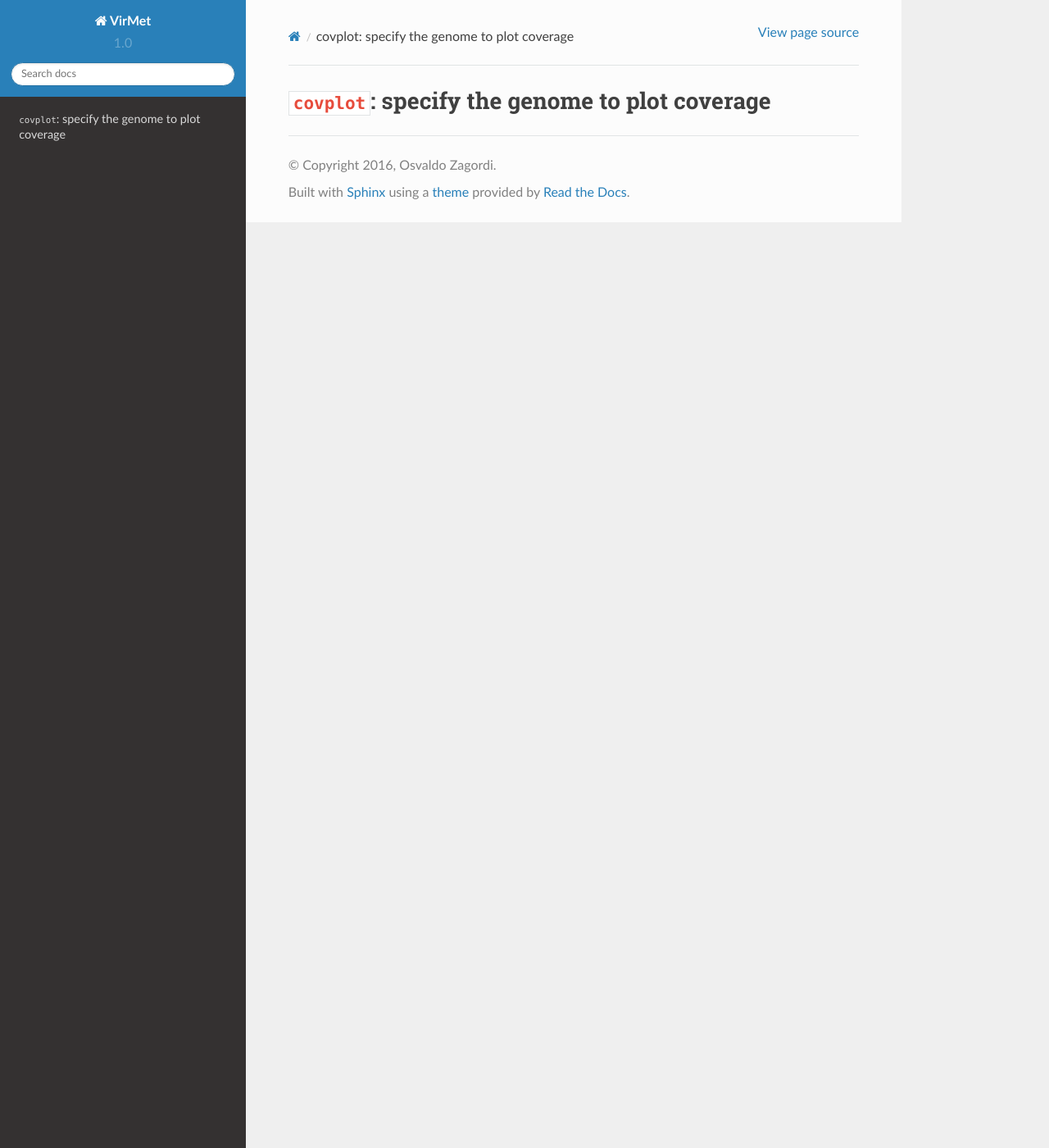
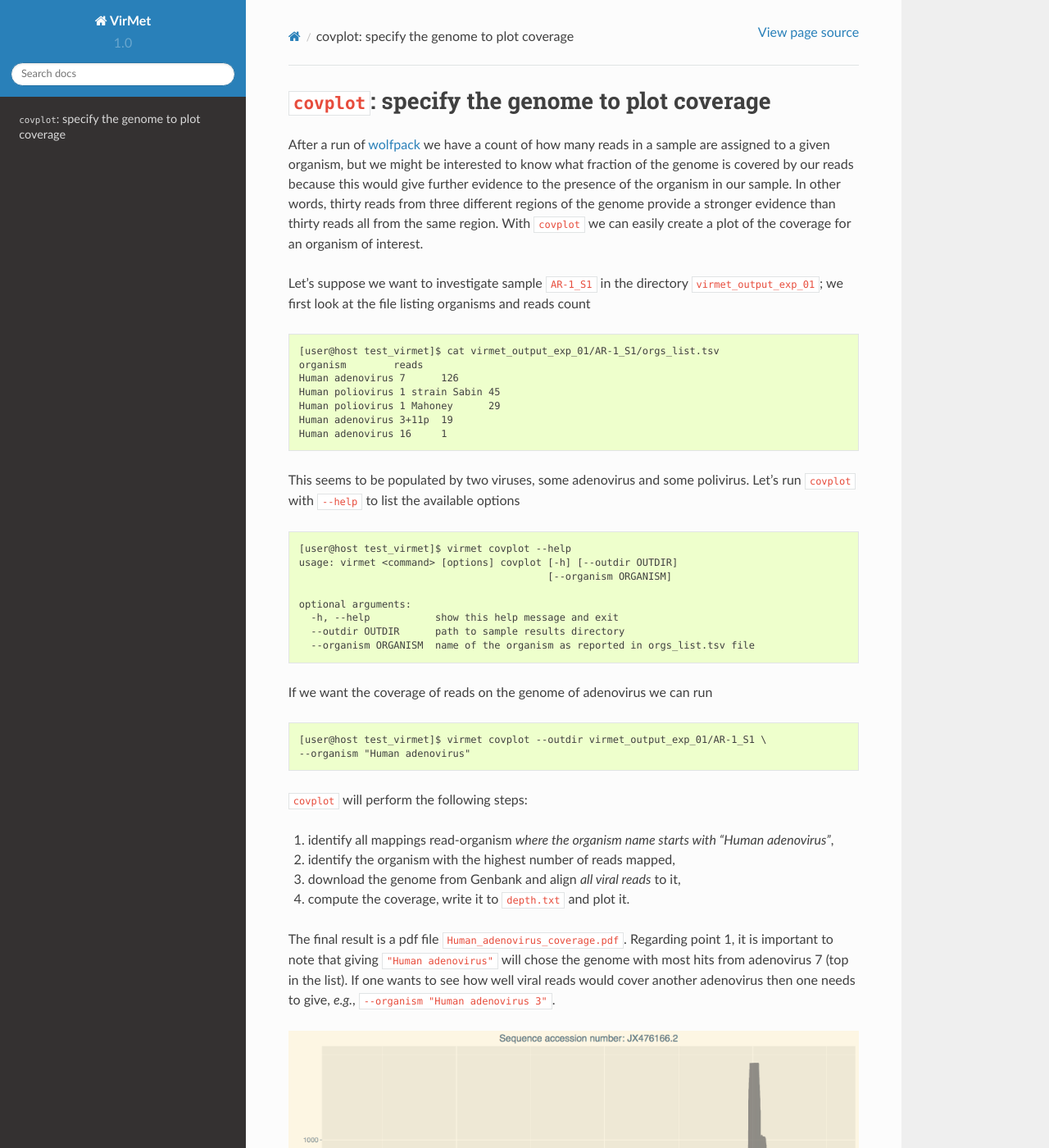
Before and after one commit to medvir/VirMet, a Sphinx documentation site: the page built from docs/covplot.md, in a window 1280 px wide and 1400 px high. Shown: the whole window at 82% size. Built offline with Sphinx 7.4.7 and the Read the Docs theme 2.0.0, drawn with Linux system fonts in a browser that asks for light colours.

Commit message:
`covplot` now documented, fixed error in `virus_scan` [ci skip]
This closes #14

```diff
--- a/docs/covplot.md
+++ b/docs/covplot.md
@@ -1 +1,54 @@
 ### `covplot`: specify the genome to plot coverage
+
+After a run of [`wolfpack`](./virus_scan.md) we have a count of how many reads
+in a sample are assigned to a given organism, but we might be interested to
+know what fraction of the genome is covered by our reads because this would
+give further evidence to the presence of the organism in our sample. In other
+words, thirty reads from three different regions of the genome provide a stronger
+evidence than thirty reads all from the same region. With `covplot` we can
+easily create a plot of the coverage for an organism of interest.
+
+Let's suppose we want to investigate sample `AR-1_S1` in the directory
+`virmet_output_exp_01`; we first look at the file listing organisms and reads
+count
+
+    [user@host test_virmet]$ cat virmet_output_exp_01/AR-1_S1/orgs_list.tsv
+    organism	reads
+    Human adenovirus 7	126
+    Human poliovirus 1 strain Sabin	45
+    Human poliovirus 1 Mahoney	29
+    Human adenovirus 3+11p	19
+    Human adenovirus 16	1
+
+This seems to be populated by two viruses, some adenovirus and some polivirus.
+Let's run `covplot` with `--help` to list the available options
+
+    [user@host test_virmet]$ virmet covplot --help
+    usage: virmet <command> [options] covplot [-h] [--outdir OUTDIR]
+                                              [--organism ORGANISM]
+
+    optional arguments:
+      -h, --help           show this help message and exit
+      --outdir OUTDIR      path to sample results directory
+      --organism ORGANISM  name of the organism as reported in orgs_list.tsv file
+
+If we want the coverage of reads on the genome of adenovirus we can run
+
+    [user@host test_virmet]$ virmet covplot --outdir virmet_output_exp_01/AR-1_S1 \
+    --organism "Human adenovirus"
+
+`covplot` will perform the following steps:
+
+1. identify all mappings read-organism *where the organism name starts with "Human adenovirus"*,
+2. identify the organism with the highest number of reads mapped,
+3. download the genome from Genbank and align *all viral reads* to it,
+4. compute the coverage, write it to `depth.txt` and plot it.
+
+The final result is a pdf file `Human_adenovirus_coverage.pdf`. Regarding point
+1, it is important to note that giving `"Human adenovirus"` will chose the
+genome with most hits from adenovirus 7 (top in the list). If one wants to see
+how well viral reads would cover another adenovirus then one needs to give, _e.g._,
+`--organism "Human adenovirus 3"`.
+
+![Example of coverage plot](./coverage_example.png "Note the logarithmic scale,
+colours might be different")
```
Also changed, not shown: docs/virus_scan.md (+1 -1 lines), docs/coverage_example.png (added).
